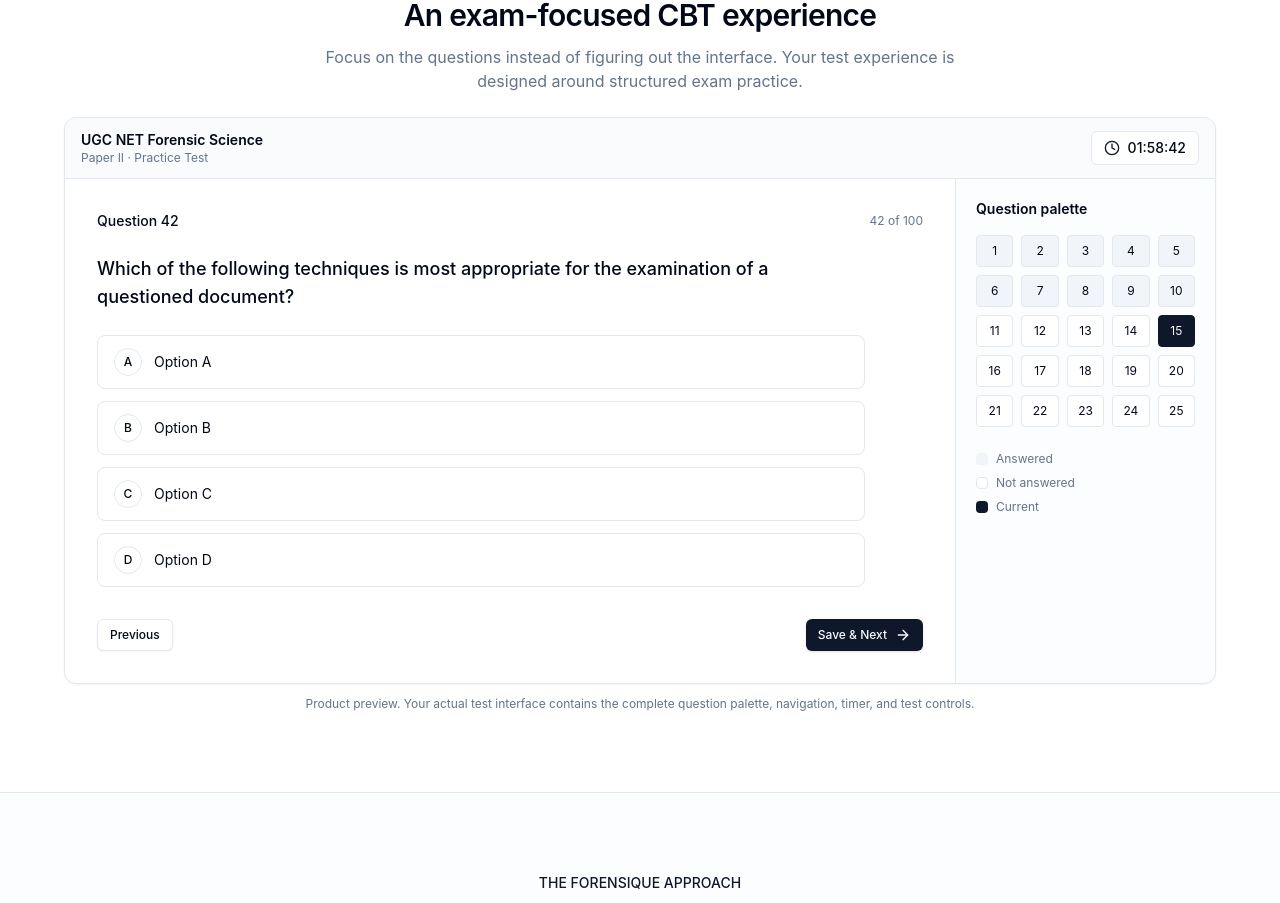
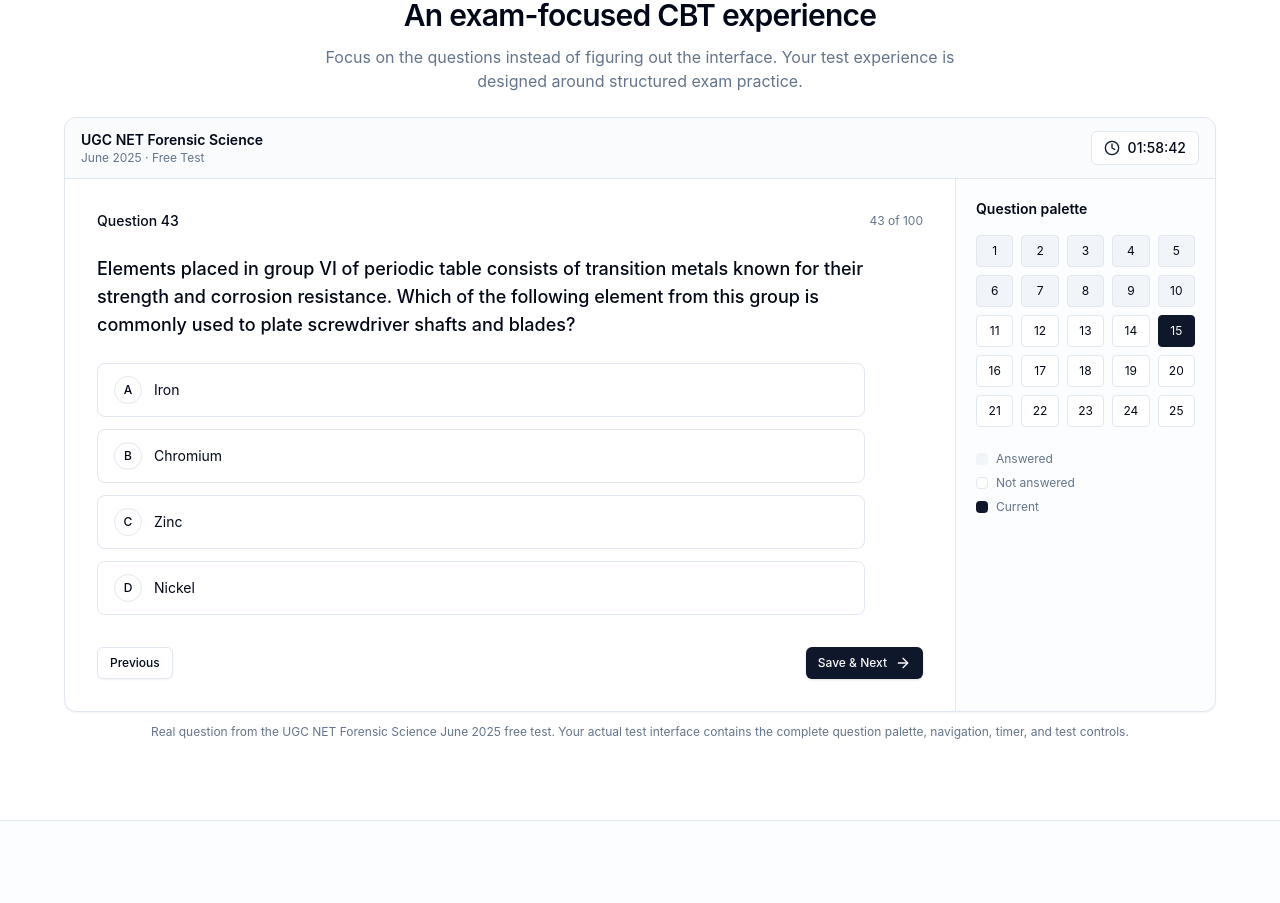
Before and after one commit to forensique06/forensique, a Next.js app: page / in a window 1280 px wide. Shown: the part 705-1608 px from the top of the page. Built offline with nearby package versions, Linux system fonts and the light colour scheme; no server answers.

Commit message:
Updated the product preview section in app/page.js to show a real question from the free test evertime a user opens the website

```diff
--- a/app/page.js
+++ b/app/page.js
@@ -20,6 +20,11 @@ import {
   TrendingUp,
   ListChecks,
 } from 'lucide-react'
+
+import { getSupabaseAdmin } from '@/lib/supabase/admin'
+
+export const dynamic = 'force-dynamic'
+export const revalidate = 0
 
 export const metadata = {
   title: 'Forensique — UGC NET/JRF Forensic Science Preparation',
@@ -95,7 +100,147 @@ const workflow = [
   },
 ]
 
-export default function LandingPage() {
+const fallbackPreviewQuestion = {
+  question_number: 43,
+  question_text:
+    'Elements placed in group VI of periodic table consists of transition metals known for their strength and corrosion resistance. Which of the following element from this group is commonly used to plate screwdriver shafts and blades?',
+  options: [
+    { option_id: '1', option_text: 'Iron', sort_order: 1 },
+    { option_id: '2', option_text: 'Chromium', sort_order: 2 },
+    { option_id: '3', option_text: 'Zinc', sort_order: 3 },
+    { option_id: '4', option_text: 'Nickel', sort_order: 4 },
+  ],
+}
+
+async function getPreviewQuestion() {
+  const fallback = fallbackPreviewQuestion
+
+  try {
+    const admin = getSupabaseAdmin()
+
+    /*
+     * The free test is explicitly identified in the Forensique database
+     * as UGC_NET_FS_2025_06.
+     */
+    const { data: test, error: testError } = await admin
+      .from('tests')
+      .select('id, test_id, title, total_questions')
+      .eq('test_id', 'UGC_NET_FS_2025_06')
+      .eq('status', 'published')
+      .eq('is_premium', false)
+      .maybeSingle()
+
+    if (testError || !test) {
+      console.error('Landing preview test lookup failed:', testError)
+      return fallback
+    }
+
+    /*
+     * Get the questions belonging to the June 2025 test.
+     *
+     * We deliberately select the question IDs first and then choose one
+     * randomly in application code. This avoids depending on database-
+     * specific random ordering syntax.
+     */
+    const { data: testQuestions, error: testQuestionsError } = await admin
+      .from('test_questions')
+      .select('question_id, sequence_number')
+      .eq('test_id', test.id)
+      .order('sequence_number', { ascending: true })
+
+    if (testQuestionsError || !testQuestions?.length) {
+      console.error(
+        'Landing preview test questions lookup failed:',
+        testQuestionsError
+      )
+      return fallback
+    }
+
+    const questionIds = testQuestions.map((row) => row.question_id)
+
+    /*
+     * Use only normal/plain questions for the landing-page preview.
+     *
+     * This prevents a statement-based, arrangement, or match-following
+     * question from appearing in a preview that only renders standard
+     * four-option MCQs.
+     */
+    const { data: questions, error: questionsError } = await admin
+      .from('questions')
+      .select(
+        'id, question_number, question_text, content_format, status, answer_status'
+      )
+      .in('id', questionIds)
+      .eq('status', 'published')
+      .eq('answer_status', 'valid')
+      .eq('content_format', 'plain')
+
+    if (questionsError || !questions?.length) {
+      console.error(
+        'Landing preview questions lookup failed:',
+        questionsError
+      )
+      return fallback
+    }
+
+    /*
+     * Every page request gets a random real question.
+     */
+    const selectedQuestion =
+      questions[Math.floor(Math.random() * questions.length)]
+
+    /*
+     * Fetch only the public selectable options.
+     *
+     * IMPORTANT:
+     * We do NOT fetch the answers table, correct option, or explanation.
+     */
+    const { data: options, error: optionsError } = await admin
+      .from('question_options')
+      .select('option_id, option_text, sort_order')
+      .eq('question_id', selectedQuestion.id)
+      .order('sort_order', { ascending: true })
+
+    if (optionsError || !options?.length) {
+      console.error(
+        'Landing preview options lookup failed:',
+        optionsError
+      )
+      return fallback
+    }
+
+    /*
+     * A normal MCQ should have four options.
+     * If malformed data somehow reaches the database, use the fallback
+     * rather than displaying an incomplete question.
+     */
+    if (options.length < 4) {
+      console.error(
+        'Landing preview question has fewer than four options:',
+        selectedQuestion.id
+      )
+      return fallback
+    }
+
+    return {
+      question_number:
+        selectedQuestion.question_number ||
+        testQuestions.find(
+          (row) => row.question_id === selectedQuestion.id
+        )?.sequence_number ||
+        1,
+      question_text: selectedQuestion.question_text,
+      options: options.slice(0, 4),
+    }
+  } catch (error) {
+    console.error('Landing preview question error:', error)
+    return fallback
+  }
+}
+
+export default async function LandingPage() {
+  const previewQuestion = await getPreviewQuestion()
+
   return (
     <>
       <SiteHeader />
@@ -117,9 +262,9 @@ export default function LandingPage() {
             </h1>
 
             <p className="mx-auto mt-6 max-w-2xl text-base leading-7 text-muted-foreground md:text-lg">
-              Practise previous-year papers in a real CBT environment, understand
-              exactly where you are losing marks, and build targeted tests around
-              your weak areas.
+              Practise previous-year papers in a real CBT environment,
+              understand exactly where you are losing marks, and build
+              targeted tests around your weak areas.
             </p>
 
             <div className="mt-6 flex flex-wrap justify-center gap-x-5 gap-y-2 text-sm text-muted-foreground">
@@ -183,7 +328,7 @@ export default function LandingPage() {
                       </div>
 
                       <div className="text-xs text-muted-foreground">
-                        Paper II · Practice Test
+                        June 2025 · Free Test
                       </div>
                     </div>
 
@@ -199,36 +344,30 @@ export default function LandingPage() {
                   <div className="p-6 md:p-8">
                     <div className="flex items-center justify-between">
                       <span className="text-sm font-medium">
-                        Question 42
+                        Question {previewQuestion.question_number}
                       </span>
 
                       <span className="text-xs text-muted-foreground">
-                        42 of 100
+                        {previewQuestion.question_number} of 100
                       </span>
                     </div>
 
                     <div className="mt-6 max-w-3xl">
                       <p className="text-base font-medium leading-7 md:text-lg">
-                        Which of the following techniques is most appropriate
-                        for the examination of a questioned document?
+                        {previewQuestion.question_text}
                       </p>
 
                       <div className="mt-6 space-y-3">
-                        {[
-                          'Option A',
-                          'Option B',
-                          'Option C',
-                          'Option D',
-                        ].map((option, index) => (
+                        {previewQuestion.options.map((option, index) => (
                           <div
-                            key={option}
+                            key={`${option.option_id}-${option.sort_order}`}
                             className="flex items-center gap-3 rounded-lg border px-4 py-3 text-sm"
                           >
                             <span className="flex h-7 w-7 shrink-0 items-center justify-center rounded-full border text-xs font-medium">
                               {String.fromCharCode(65 + index)}
                             </span>
 
-                            <span>{option}</span>
+                            <span>{option.option_text}</span>
                           </div>
                         ))}
                       </div>
@@ -291,8 +430,9 @@ export default function LandingPage() {
             </Card>
 
             <p className="mt-3 text-center text-xs text-muted-foreground">
-              Product preview. Your actual test interface contains the complete
-              question palette, navigation, timer, and test controls.
+              Real question from the UGC NET Forensic Science June 2025 free
+              test. Your actual test interface contains the complete question
+              palette, navigation, timer, and test controls.
             </p>
           </div>
         </section>
@@ -398,8 +538,8 @@ export default function LandingPage() {
 
                   <p className="mt-5 max-w-xl leading-7 opacity-85">
                     Forensique is focused specifically on UGC NET/JRF Forensic
-                    Science Paper II. The preparation experience is built around
-                    the way Forensic Science aspirants actually prepare.
+                    Science Paper II. The preparation experience is built
+                    around the way Forensic Science aspirants actually prepare.
                   </p>
                 </div>
 
```
